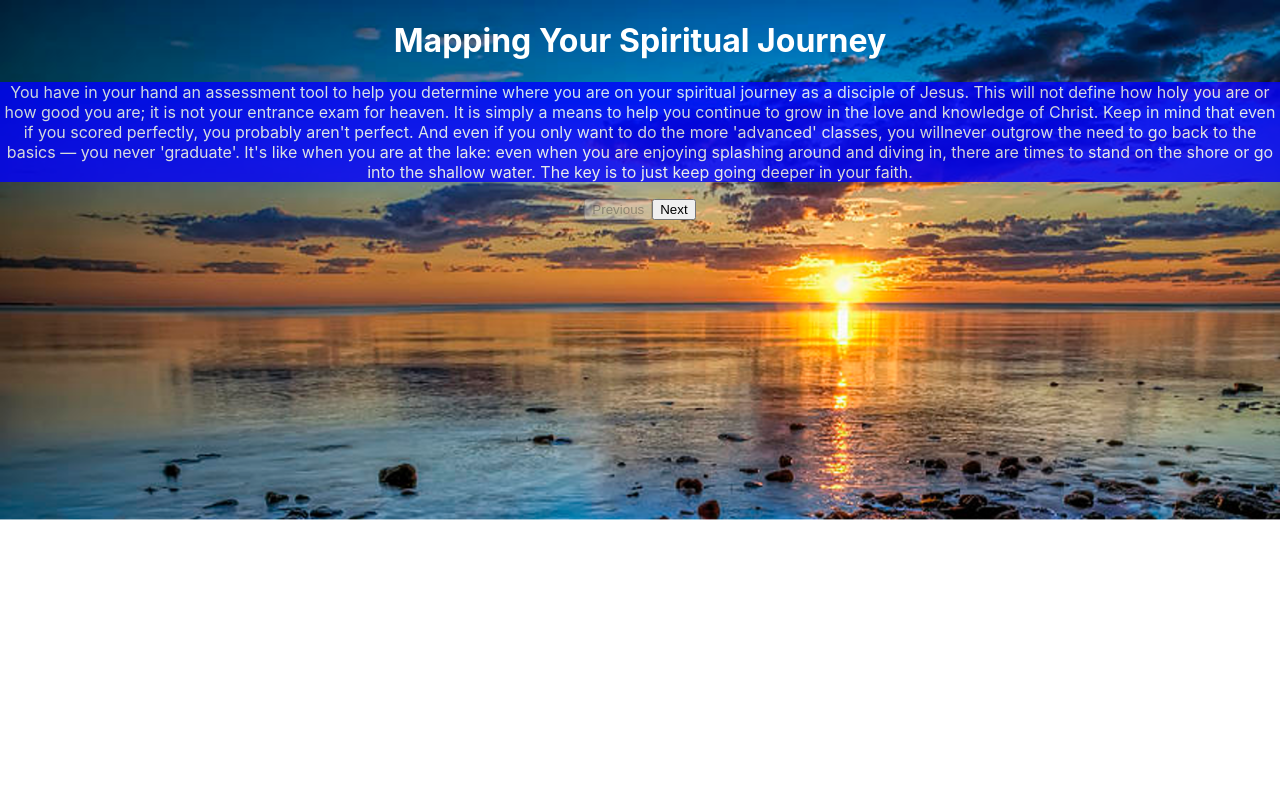
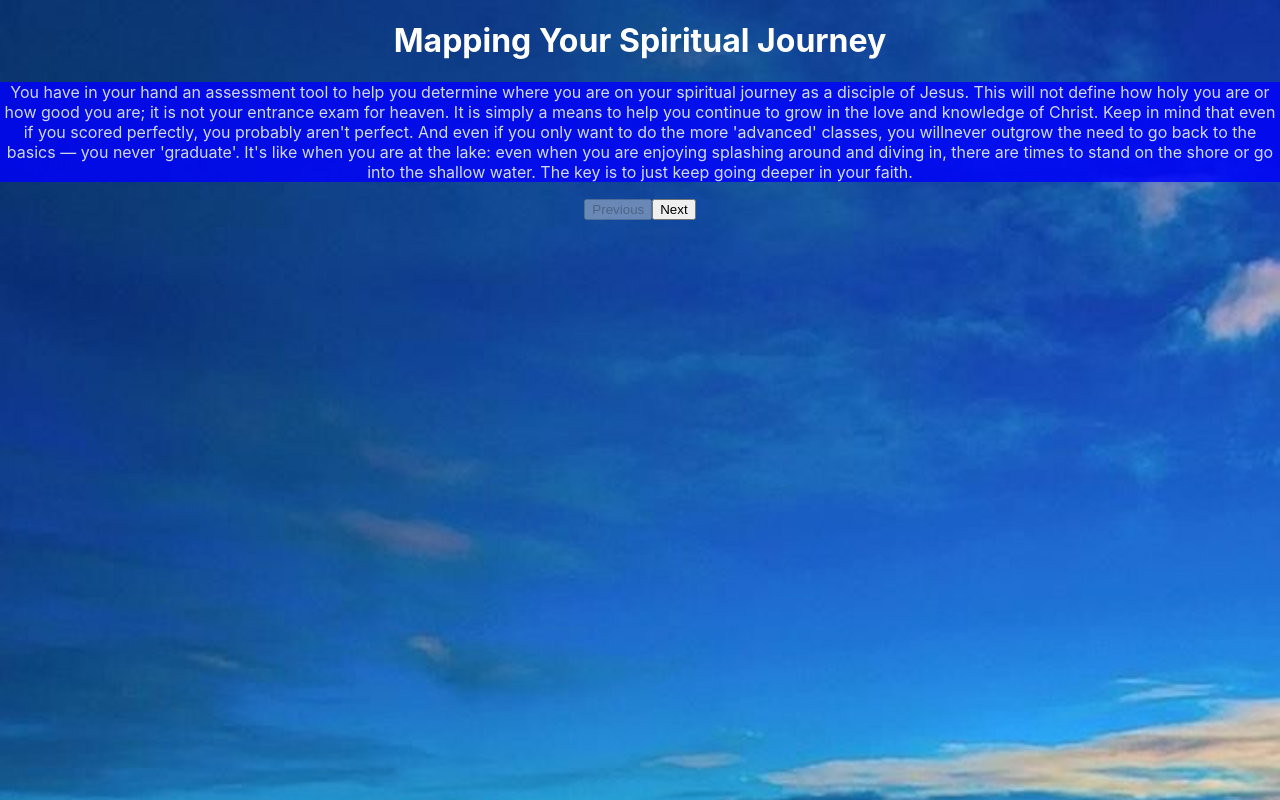
Before and after one commit to WestCornfield/spiritual-journey, a React (Create React App) app: page / in a window 1280 px wide. Built offline with nearby package versions, Linux system fonts and the light colour scheme.

Commit message:
fix background (TODO: add image for each device dimensions)

```diff
--- a/package.json
+++ b/package.json
@@ -10,7 +10,7 @@
     "react-bootstrap": "^1.3.0",
     "react-dom": "^16.13.1",
     "react-redux": "^7.2.1",
-    "react-scripts": "3.4.1",
+    "react-scripts": "^3.4.3",
     "redux": "^4.0.5",
     "redux-thunk": "^2.3.0"
   },
--- a/src/App.css
+++ b/src/App.css
@@ -42,7 +42,7 @@ h1 {
 }
 
 body {
-  background-image: url("./resources/sunset.png");
+  background-image: url("./resources/beach.jpg");
   background-repeat: no-repeat;
   background-size: 100%;
 }
```
Also changed, not shown: src/resources/beach.jpg (added), 1 other file (tests, documents, lock files or other folders).
